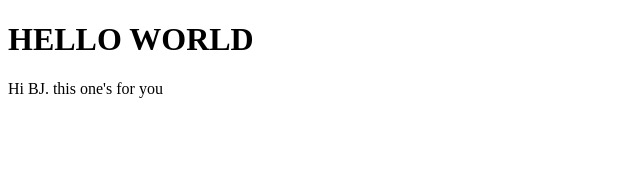
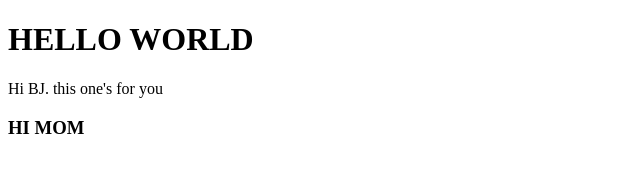
Before and after one commit to braanah/braanah.github.io, a plain HTML site: page index.html in a window 1280 px wide. Shown: the whole page, without its empty margins (0-640 px from the left). Drawn offline with Linux system fonts and the light colour scheme.

Commit message:
mom's message

```diff
--- a/index.html
+++ b/index.html
@@ -8,6 +8,7 @@
         <div>
             <h1>HELLO WORLD</h1>
             <p>Hi BJ. this one's for you</p>
+            <h3>HI MOM</h3>
         </div>
     </body>
 </html>
```
